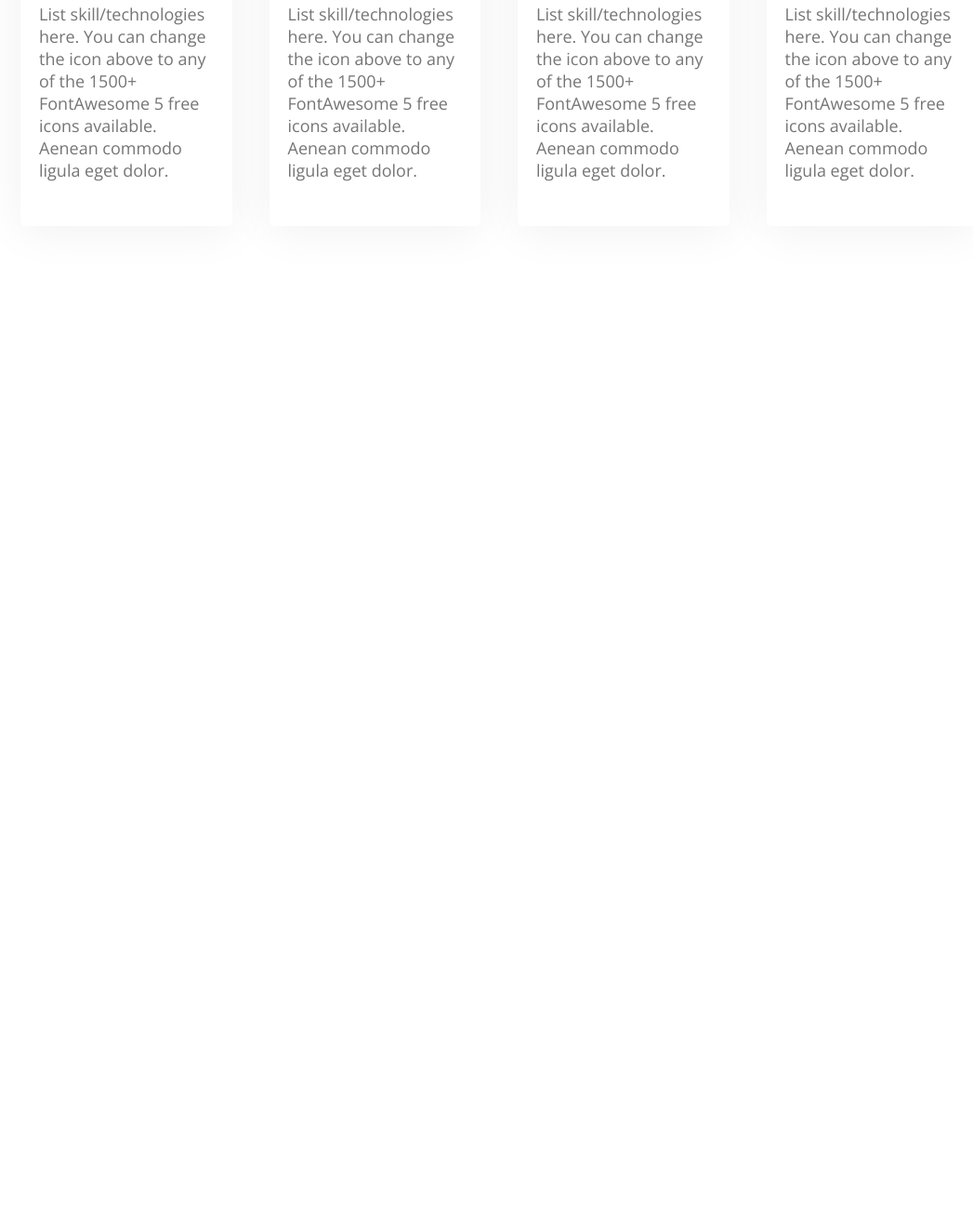
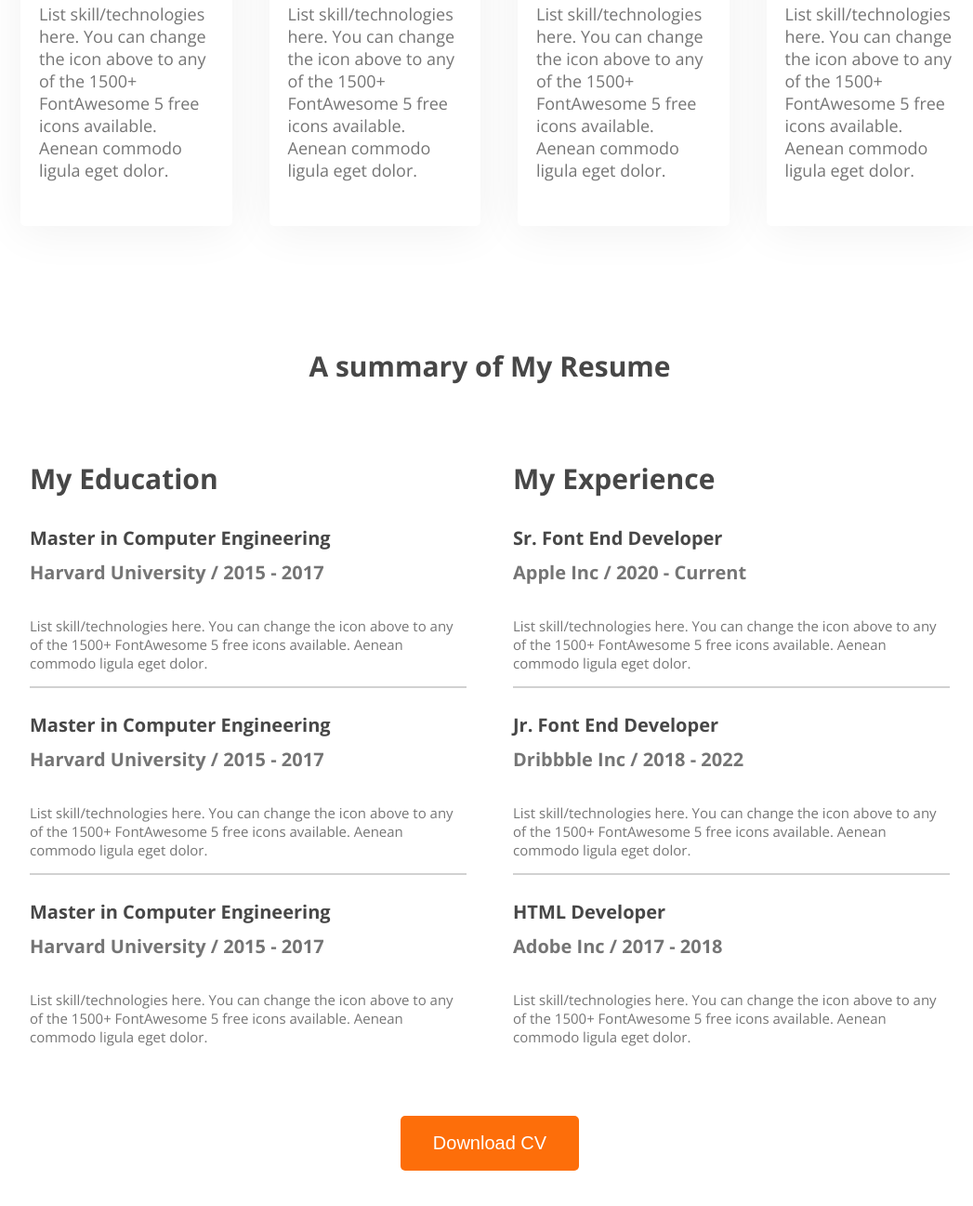
Before and after one commit to HoridasPro/web-development-portfolio, a plain HTML site: page index.html in a window 1280 px wide. Shown: the part 2101-3398 px from the top of the page at 93% size, without its empty margins (113-1160 px from the left). Before the commit the page ends 2474 px from the top, so only its background shows below. Drawn offline with nearby package versions, Linux system fonts and the light colour scheme.

Commit message:
added to another section for my fortfolio website

```diff
--- a/index.html
+++ b/index.html
@@ -88,6 +88,59 @@
         </div>
       </div>
     </section>
+    <section class="resume">
+      <h2 class="resume_h2">A summary of My Resume</h2>
+
+      <div class="resume_container">
+        <div class="resume_colunm">
+          <h3 class="resume_colunm_h3">My Education</h3>
+          <div class="experience">
+            <h4 class="experiecne_h4">Master in Computer Engineering</h4>
+            <h5 class="experiecne_h5">Harvard University / 2015 - 2017</h5>
+            <p class="experiecne_p">List skill/technologies here. You can change the icon above to any of
+               the 1500+ FontAwesome 5 free icons available. Aenean commodo ligula eget dolor.</p>
+          </div>
+          <hr>
+          <div class="experience">
+            <h4 class="experiecne_h4">Master in Computer Engineering</h4>
+            <h5 class="experiecne_h5">Harvard University / 2015 - 2017</h5>
+            <p class="experiecne_p">List skill/technologies here. You can change the icon above to any of
+               the 1500+ FontAwesome 5 free icons available. Aenean commodo ligula eget dolor.</p>
+          </div>
+          <hr>
+          <div class="experience">
+            <h4 class="experiecne_h4">Master in Computer Engineering</h4>
+            <h5 class="experiecne_h5">Harvard University / 2015 - 2017</h5>
+            <p class="experiecne_p">List skill/technologies here. You can change the icon above to any of
+               the 1500+ FontAwesome 5 free icons available. Aenean commodo ligula eget dolor.</p>
+          </div>
+        </div>
+        <div class="resume_conlunm">
+          <h3 class="resume_colunm_h3">My Experience</h3>
+          <div class="experience">
+            <h4 class="experiecne_h4">Sr. Font End Developer</h4>
+            <h5 class="experiecne_h5">Apple Inc / 2020 - Current</h5>
+            <p class="experiecne_p">List skill/technologies here. You can change the icon above
+              to any of the 1500+ FontAwesome 5 free icons available. Aenean commodo ligula eget dolor.</p>
+          </div>
+          <hr>
+          <div class="experience">
+            <h4 class="experiecne_h4">Jr. Font End Developer</h4>
+            <h5 class="experiecne_h5">Dribbble Inc / 2018 - 2022</h5>
+            <p class="experiecne_p">List skill/technologies here. You can change the icon above
+              to any of the 1500+ FontAwesome 5 free icons available. Aenean commodo ligula eget dolor.</p>
+          </div>
+          <hr>
+          <div class="experience">
+            <h4 class="experiecne_h4">HTML Developer</h4>
+            <h5 class="experiecne_h5">Adobe Inc / 2017 - 2018</h5>
+            <p class="experiecne_p">List skill/technologies here. You can change the icon above
+              to any of the 1500+ FontAwesome 5 free icons available. Aenean commodo ligula eget dolor.</p>
+          </div>
+        </div>
+      </div>
+      <button class="button">Download CV</button>
+    </section>
   </main>
   <footer>
   </footer>
--- a/styless/fortfolio.css
+++ b/styless/fortfolio.css
@@ -90,6 +90,8 @@ nav .dark_2{
 main{
   max-width: 1250px;
   margin: 0 auto;
+}
+main section{
   margin-top: 130px;
   margin-bottom: 130px;
 }
@@ -163,3 +165,52 @@ main{
    color: #757575;
   font-size: 18px;
 }
+
+/* Resume Experience style */
+.resume_container{
+  display: flex;
+  gap: 50px;
+  margin: 0 130px;
+}
+.resume_h2{
+  text-align: center;
+  color: #474747;
+  font-weight: bold;
+  font-size: 30px;
+  margin-bottom: 50px;
+}
+.resume_colunm_h3{
+  font-weight: bold;
+  font-size: 30px;
+  color: #474747;
+}
+.experiecne_h4{
+  font-weight: bold;
+  font-size: 20px;
+  color: #474747;
+  margin-bottom: 0;
+}
+.experiecne_h5{
+  color: #757575;
+  font-size: 20px;
+  font-weight: bold;
+  margin-top: 10px;
+}
+.experiecne_p{
+  color: #757575;
+  font-size: 15px;
+}
+hr{
+  border: 1px solid  #D1D1D1;
+}
+.button{
+  background-color: #FD6E0A;
+  font-size: 20px;
+  padding: 18px 35px;
+  color: #fff;
+  border-radius: 5px;
+  border: none;
+  margin: 0 auto;
+  display: block;
+  margin-top: 60px;
+}
```
